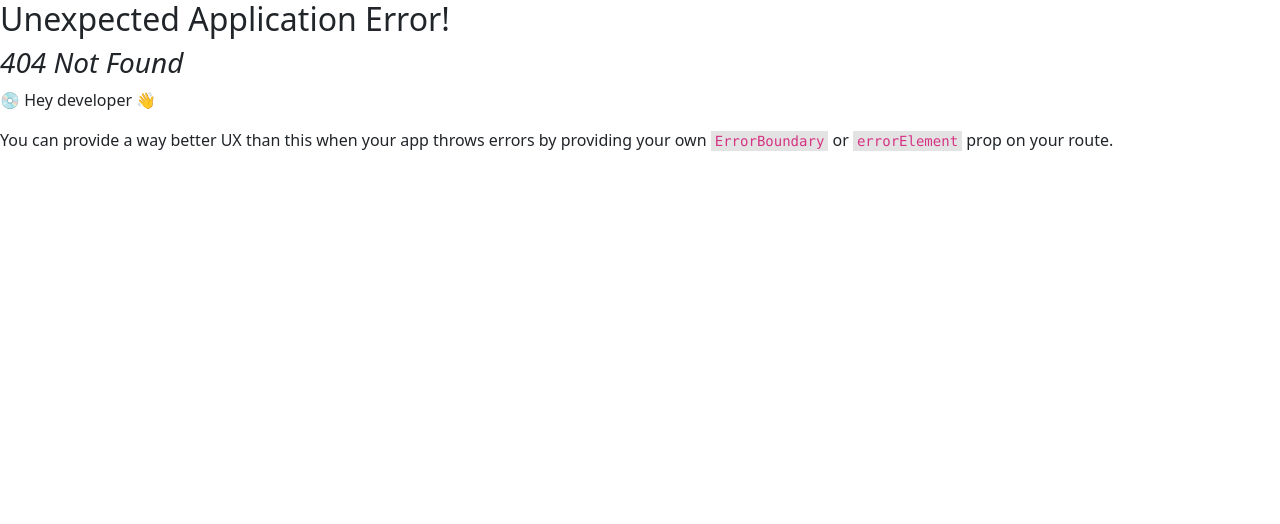
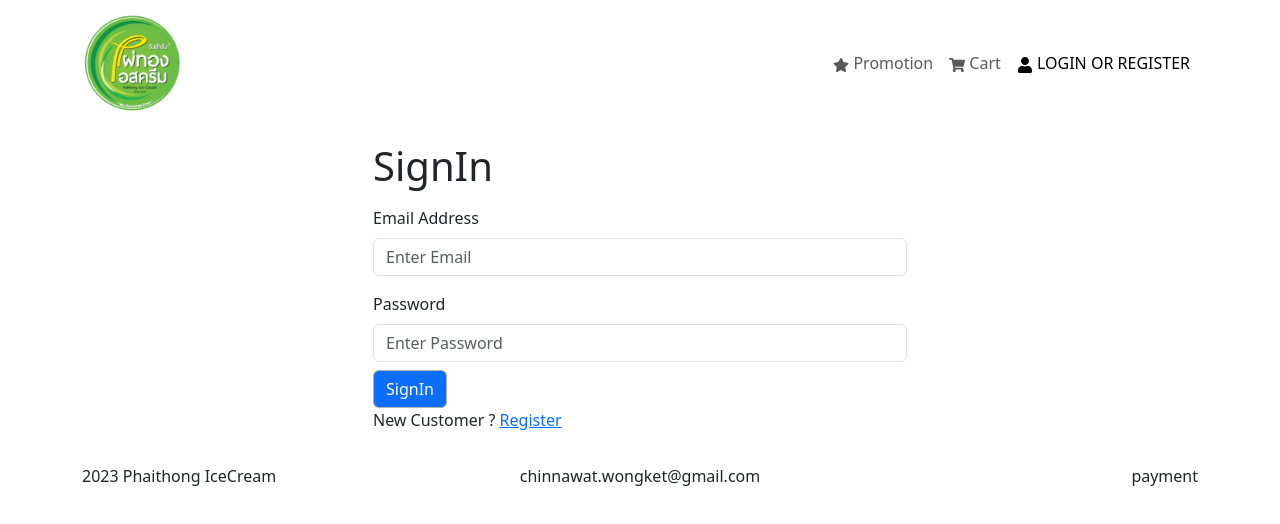
Before and after one commit to chinnnawat/PRoJ_Ecommerce_Fullstack, a React (Create React App) app in the folder frontend/: page /login in a window 1280 px wide. Before the commit this address had no page. Shown: the top 524 px of the page. Built offline with nearby package versions, Linux system fonts and the light colour scheme.

Commit message:
LogIn FrontEnd

```diff
--- /dev/null
+++ b/frontend/src/component/FormContainer.jsx
@@ -0,0 +1,16 @@
+import { Col, Container, Row } from "react-bootstrap";
+import React from 'react'
+
+const FormContainer = ({children}) => {
+    return (
+        <Container>
+            <Row className="justify-content-md-center">
+                <Col xs={12} md={6}>
+                    {children}
+                </Col>
+            </Row>
+        </Container>
+    )
+}
+
+export default FormContainer
--- a/frontend/src/component/Header.jsx
+++ b/frontend/src/component/Header.jsx
@@ -39,7 +39,7 @@ const Header = () => {
                                     }
                                 </Nav.Link>
                             </LinkContainer>
-                            <LinkContainer to='/signIn'>
+                            <LinkContainer to='/login'>
                                 <Nav.Link>
                                     <FaUser/> LOGIN OR REGISTER
                                 </Nav.Link>
--- a/frontend/src/index.js
+++ b/frontend/src/index.js
@@ -14,10 +14,12 @@ import {
   RouterProvider,
 } from 'react-router-dom'
 
+// Screen
 import HomeScreen from './screens/HomeScreen';
 import ProductScreen from './screens/ProductScreen';
 import CartScreen from './screens/CartScreen';
 import AllProduct from './screens/AllProduct';
+import LoginScreen from './screens/LoginScreen';
 
 import { Provider } from 'react-redux';
 import store from './store';
@@ -28,6 +30,7 @@ const router = createBrowserRouter(
       <Route index={true} path='/' element={<HomeScreen/>}/>
       <Route path='/product/:id' element={<ProductScreen/>}/>
       <Route path='/cart' element={<CartScreen/>}/>
+      <Route path='/login' element={<LoginScreen/>}/>
       {/* My Self */}
       <Route path='/all' element={<AllProduct/>}/>
 
--- a/frontend/src/screens/CartScreen.jsx
+++ b/frontend/src/screens/CartScreen.jsx
@@ -87,7 +87,10 @@ const CartScreen = () => {
                         </ListGroup.Item>
                     </ListGroup>
                     <ListGroup.Item>
-                        <Button type='button' className='btn-block' disabled={cartItems.length === 0} onClick={checkOutHandler}>
+                        {/* m: หมายถึง margin.
+                            y: หมายถึง margin ในแนวทแยง (vertical axis), ซึ่งหมายถึง top และ bottom margins.
+                            3: หมายถึง 3 units ของขนาด margin. */}
+                        <Button type='button' className='btn-block my-2 mx-2' disabled={cartItems.length === 0} onClick={checkOutHandler}>
                             Process To Checkout
                         </Button>
                     </ListGroup.Item>
--- /dev/null
+++ b/frontend/src/screens/LoginScreen.jsx
@@ -0,0 +1,57 @@
+import React, { useState } from 'react'
+import FormContainer from '../component/FormContainer';
+import { Button, Col, Form, Row } from 'react-bootstrap';
+import { Link } from 'react-router-dom';
+
+const LoginScreen = () => {
+    const [email, setEmail] = useState('');
+    const [password, setPassword] = useState('');
+
+    const submitHandler = (e) => {
+        e.preventDefault()
+        console.log("Submit")
+    }
+
+    return (
+        <FormContainer>
+            <h1>SignIn</h1>
+            <Form onSubmit={submitHandler}>
+                {/* Email */}
+                <Form.Group controlId='email' className='my-3'>
+                    <Form.Label>Email Address</Form.Label>
+                    <Form.Control
+                        type='email'
+                        placeholder='Enter Email'
+                        value={email}
+                        onChange={(e) => setEmail(e.target.value)}>
+                    </Form.Control>
+                </Form.Group>
+
+                {/* Password */}
+                <Form.Group>
+                    <Form.Label>Password</Form.Label>
+                    <Form.Control
+                        type='password'
+                        placeholder='Enter Password'
+                        value={password}
+                        onChange={(e) => setPassword(e.target.value)}>
+                    </Form.Control>
+                </Form.Group>
+
+                {/* Button */}
+                <Button type='submit' variant='primary' className='mt-2'>
+                    SignIn
+                </Button>
+            </Form>
+
+            {/* New Customer */}
+            <Row>
+                <Col>
+                    New Customer ? <Link to='/register'>Register</Link>
+                </Col>
+            </Row>
+        </FormContainer>
+    )
+}
+
+export default LoginScreen
--- a/frontend/src/slices/usersApiSlice.js
+++ b/frontend/src/slices/usersApiSlice.js
@@ -4,6 +4,8 @@ import { apiSlice } from "./apiSlice";
 export const userApiSlice = apiSlice.injectEndpoints({
     endpoints: (builder) => ({
         // Log In
+
+        // "mutation" ใช้เพื่อทำการเปลี่ยนแปลงข้อมูล, เช่น การเพิ่ม, การอัปเดต, หรือการลบข้อมูล.
         login: builder.mutation({
             query:(data)=>({
                 url: `${USERS_URL}/auth`,
@@ -14,6 +16,7 @@ export const userApiSlice = apiSlice.injectEndpoints({
     })
 })
 
+
 export const {
     useLoginMutation,
 } = userApiSlice
```
